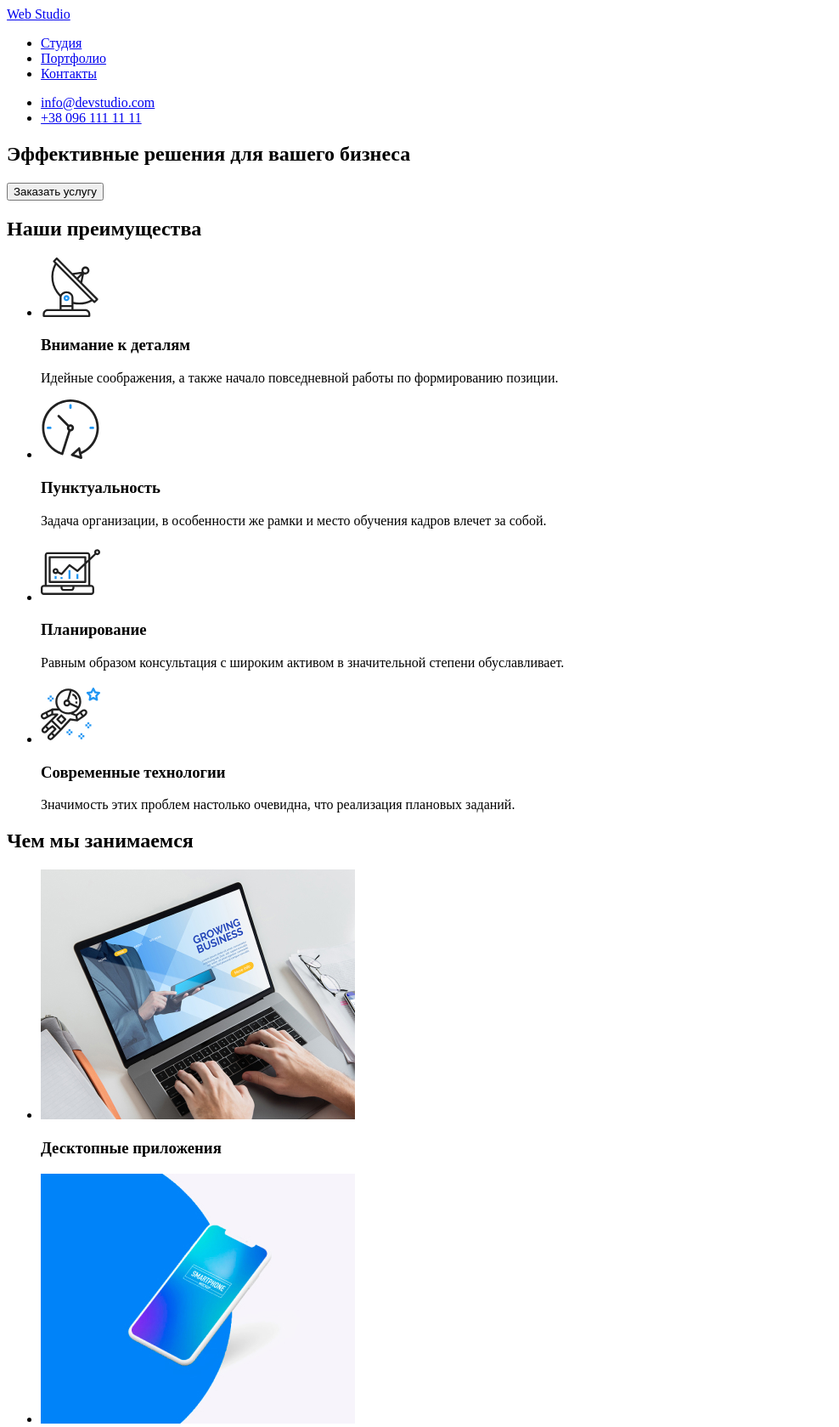
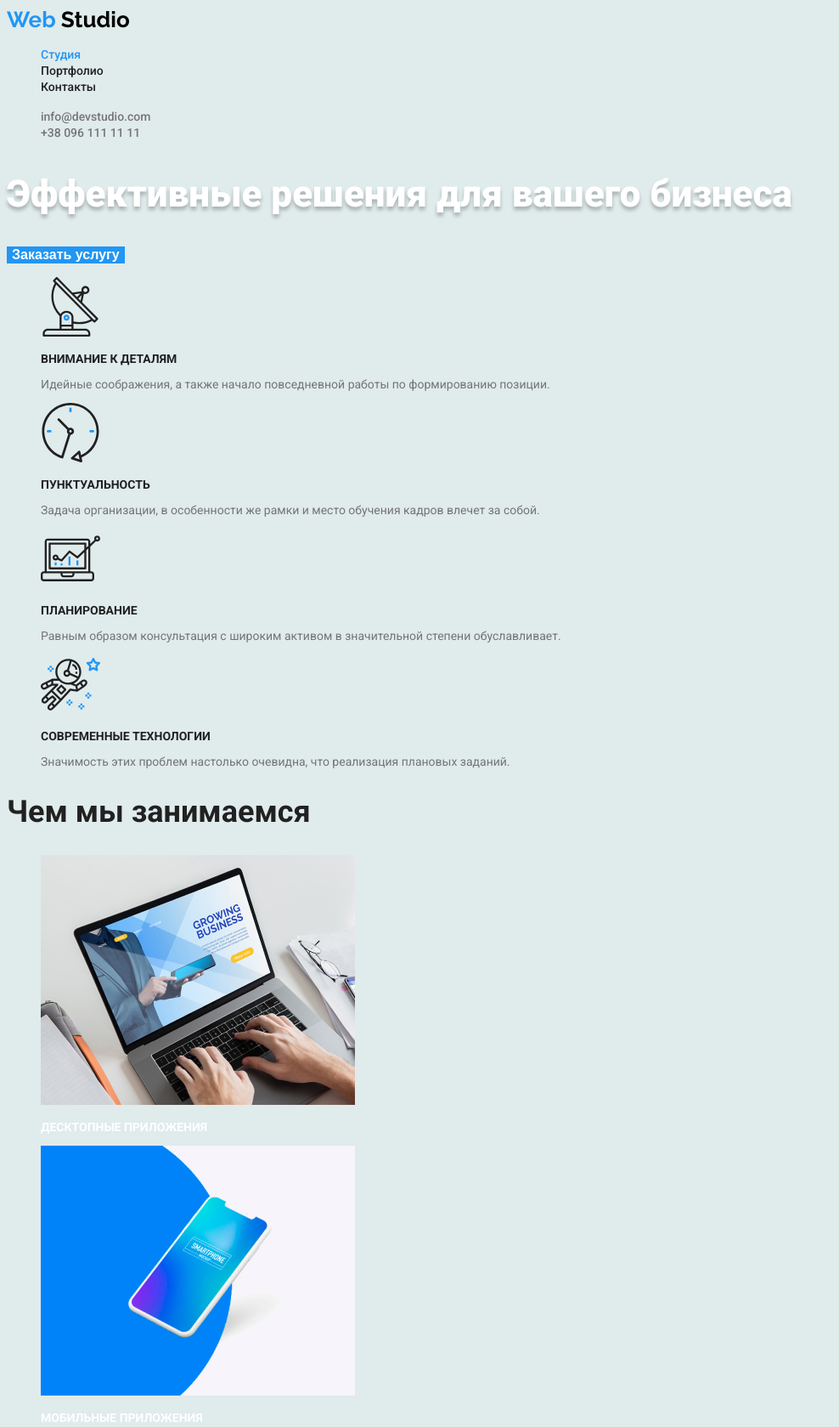
Before and after one commit to Larisa-Antsifrova/goit-markup-hw-02, a plain HTML site: page index.html in a window 1280 px wide. Shown: the top 1679 px of the page at 85% size, without its empty margins (0-988 px from the left). Drawn offline with Linux system fonts and the light colour scheme.

Commit message:
Adding css styles for text.

```diff
--- a/css/styles.css
+++ b/css/styles.css
@@ -3,9 +3,153 @@
 	--primary-title-color: #212121;
 	--primary-text-color: #757575;
 	--primary-white-color: #ffffff;
+	--secondary-bg-color: #f5f4fa;
 	--accent-color: #2196f3;
 }
 
-/* Font families */
-/* font-family: 'Raleway', sans-serif;
-font-family: 'Roboto', sans-serif; */
+/* Global css properties */
+/* Added background color for body and footer to see the text in white */
+body {
+	font-family: "Roboto", sans-serif;
+	background-color: #e0ebeb;
+}
+footer {
+	background-color: #2f303a;
+}
+a {
+	text-decoration: none;
+}
+li {
+	list-style: none;
+}
+
+/* Logo */
+.logo {
+	font-family: "Raleway", sans-serif;
+	font-weight: 700;
+	font-size: 26px;
+	color: var(--accent-color);
+}
+
+/* Logo in header */
+.logo-header {
+	color: #000000;
+}
+
+/* Logo in footer */
+.logo-footer {
+	color: var(--primary-white-color);
+}
+
+/* Site navigation */
+.site-nav a {
+	font-weight: 500;
+	font-size: 14px;
+	color: var(--primary-title-color);
+}
+
+.site-nav a:hover,
+.site-nav a:focus,
+.site-nav a.current {
+	color: var(--accent-color);
+}
+
+/* Contacts in header */
+.contacts a {
+	font-weight: 500;
+	font-size: 14px;
+	color: var(--primary-text-color);
+}
+.contacts a:hover,
+.contacts a:focus {
+	color: var(--accent-color);
+}
+
+.hero {
+	font-weight: 900;
+	font-size: 44px;
+
+	color: var(--primary-white-color);
+
+	text-shadow: 0px 4px 4px rgba(0, 0, 0, 0.25);
+}
+
+.button {
+	font-weight: 700;
+	font-size: 16px;
+
+	color: var(--primary-white-color);
+
+	background-color: var(--accent-color);
+	border: transparent;
+}
+
+.advantages h3 {
+	font-weight: 700;
+	font-size: 14px;
+
+	text-transform: uppercase;
+
+	color: var(--primary-title-color);
+}
+
+.advantages p {
+	font-weight: 400;
+	font-size: 14px;
+
+	color: var(--primary-text-color);
+}
+
+.section-title {
+	font-weight: 700;
+	font-size: 36px;
+
+	color: var(--primary-title-color);
+}
+.services h3 {
+	font-weight: 700;
+	font-size: 14px;
+
+	text-transform: uppercase;
+
+	color: var(--primary-white-color);
+}
+
+.team h3 {
+	font-weight: 500;
+	font-size: 16px;
+
+	color: var(--primary-title-color);
+}
+.team p {
+	font-weight: 400;
+	font-size: 16px;
+
+	color: var(--primary-text-color);
+}
+/* Address */
+
+/* Call to action */
+.call-to-action {
+	font-weight: 700;
+	font-size: 14px;
+
+	text-transform: uppercase;
+
+	color: var(--primary-white-color);
+}
+
+.address {
+	font-weight: 400;
+	font-size: 14px;
+	font-style: initial;
+
+	color: var(--primary-white-color);
+}
+
+.contacts-footer a {
+	font-weight: 400;
+	font-size: 14px;
+
+	color: rgba(255, 255, 255, 0.6);
+}
--- a/index.html
+++ b/index.html
@@ -6,7 +6,7 @@
 		<title>Web Studio</title>
 		<link rel="stylesheet" href="./css/styles.css" />
 		<link
-			href="https://fonts.googleapis.com/css2?family=Raleway:wght@700&family=Roboto:wght@400;500;700&display=swap"
+			href="https://fonts.googleapis.com/css2?family=Raleway:wght@700&family=Roboto:wght@400;500;700;900&display=swap"
 			rel="stylesheet"
 		/>
 	</head>
@@ -15,16 +15,19 @@
 		<!-- Header -->
 		<header>
 			<nav>
-				<a href="./index.html" lang="en">Web Studio</a>
+				<a href="./index.html" lang="en" class="logo">
+					Web
+					<span class="logo-header">Studio</span>
+				</a>
 
-				<ul>
-					<li><a href="./index.html">Студия</a></li>
+				<ul class="site-nav">
+					<li><a href="./index.html" class="current">Студия</a></li>
 					<li><a href="./portfolio.html" target="_blank">Портфолио</a></li>
 					<li><a href="#">Контакты</a></li>
 				</ul>
 			</nav>
 
-			<ul>
+			<ul class="contacts">
 				<li><a href="mailto:info@devstudio.com">info@devstudio.com</a></li>
 				<li><a href="tel:+380961111111">+38 096 111 11 11</a></li>
 			</ul>
@@ -33,15 +36,15 @@
 		<main>
 			<!-- Hero -->
 			<section>
-				<h1>Эффективные решения для вашего бизнеса</h1>
+				<h1 class="hero">Эффективные решения для вашего бизнеса</h1>
 
-				<button type="button">Заказать услугу</button>
+				<button type="button" class="button">Заказать услугу</button>
 			</section>
 
 			<!-- Our strong sides -->
 			<section>
-				<h2>Наши преимущества</h2>
-				<ul>
+				<h2 hidden>Наши преимущества</h2>
+				<ul class="advantages">
 					<li>
 						<img src="./images/icons/advantages/antenna.svg" alt="Антенна" />
 						<h3>Внимание к деталям</h3>
@@ -75,9 +78,9 @@
 
 			<!-- Our services -->
 			<section>
-				<h2>Чем мы занимаемся</h2>
+				<h2 class="section-title">Чем мы занимаемся</h2>
 
-				<ul>
+				<ul class="services">
 					<li>
 						<img src="./images/services/laptop.jpg" alt="Ноутбук" width="370" />
 						<h3>Десктопные приложения</h3>
@@ -95,8 +98,8 @@
 
 			<!-- Our team -->
 			<section>
-				<h2>Наша команда</h2>
-				<ul>
+				<h2 class="section-title">Наша команда</h2>
+				<ul class="team">
 					<li>
 						<img src="./images/team/nikolai-kucherenko.jpg" alt="Николай Кучеренко" width="270" />
 						<h3>Николай Кучеренко</h3>
@@ -202,7 +205,7 @@
 
 			<!-- Our clients -->
 			<section>
-				<h2>Постоянные клиенты</h2>
+				<h2 class="section-title">Постоянные клиенты</h2>
 				<ul>
 					<li>
 						<a href="#" target="_blank"><img src="./images/icons/clients-logos/logo1.svg" alt="Лого Ya&Co" /></a>
@@ -230,15 +233,20 @@
 
 		<!-- Footer -->
 		<footer>
-			<a href="./" lang="en">Web Studio</a>
-			<address>
-				<ul>
-					<li>г. Киев, пр-т Леси Украинки, 26</li>
-					<li><a href="mailto:info@devstudio.com">info@devstudio.com</a></li>
-					<li><a href="tel:+380961111111">+38 096 111 11 11</a></li>
-				</ul>
+			<a href="./" lang="en" class="logo">
+				Web
+				<span class="logo-footer">Studio</span>
+			</a>
+			<address class="address">
+				г. Киев, пр-т Леси Украинки, 26
 			</address>
-			<p><b>Присоединяйтесь</b></p>
+
+			<ul class="contacts-footer">
+				<li><a href="mailto:info@devstudio.com">info@devstudio.com</a></li>
+				<li><a href="tel:+380961111111">+38 096 111 11 11</a></li>
+			</ul>
+
+			<p class="call-to-action"><b>Присоединяйтесь</b></p>
 			<ul>
 				<li>
 					<a href="#" target="_blank"><img src="./images/icons/social-media/instagram.svg" alt="Instagram" /></a>
@@ -254,7 +262,7 @@
 				</li>
 			</ul>
 
-			<p><b>Подпишитесь на рассылку</b></p>
+			<p class="call-to-action"><b>Подпишитесь на рассылку</b></p>
 		</footer>
 	</body>
 </html>
```
Also changed, not shown: portfolio.html (+28 -15 lines).
